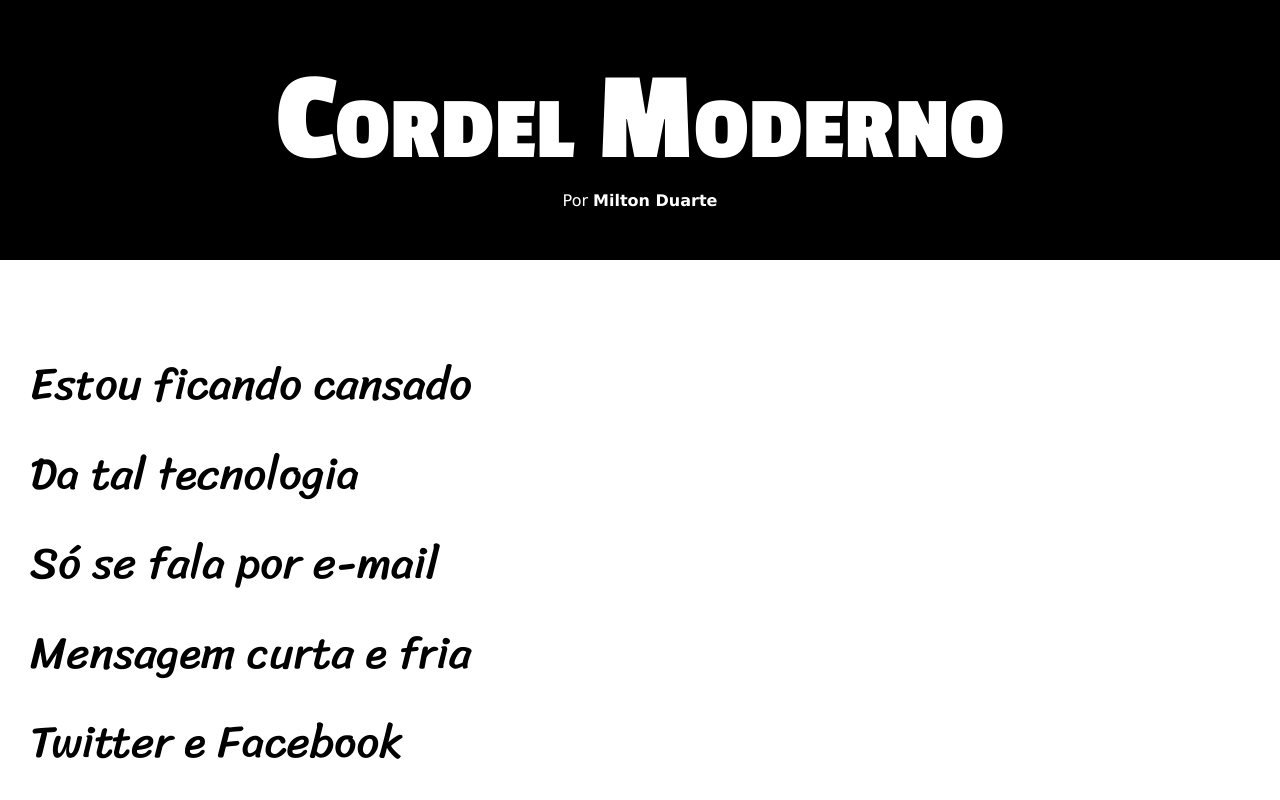
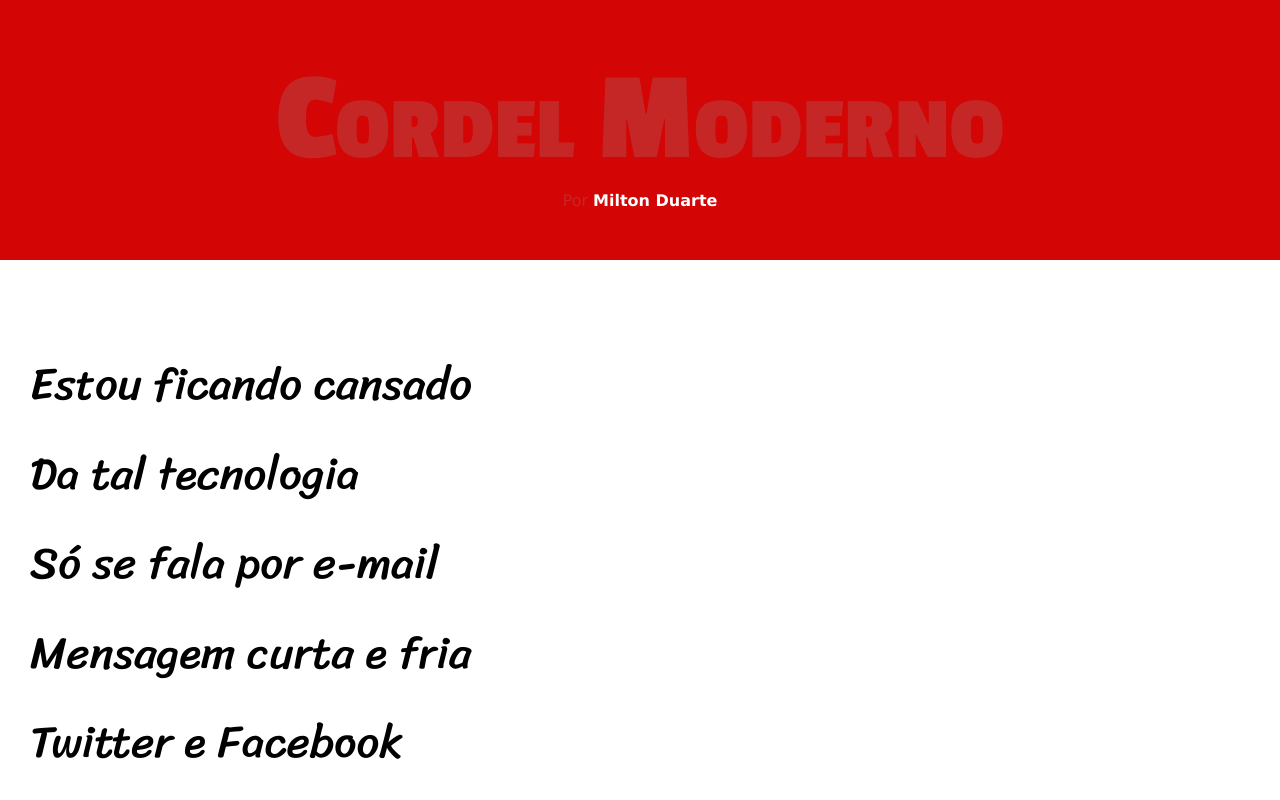
Before and after one commit to mamdemello/projeto-cordel, a plain HTML site: page index.html in a window 1280 px wide. Shown: the top 800 px of the page. Drawn offline with Linux system fonts and the light colour scheme.

```diff
--- a/estilo/style.css
+++ b/estilo/style.css
@@ -20,8 +20,8 @@ html, body {
 
 }
 header{
-    background-color: black;
-    color: white;
+    background-color: rgb(211, 5, 5);
+    color: rgb(197, 39, 39);
     text-align: center;
 }
 header > h1 {
```
